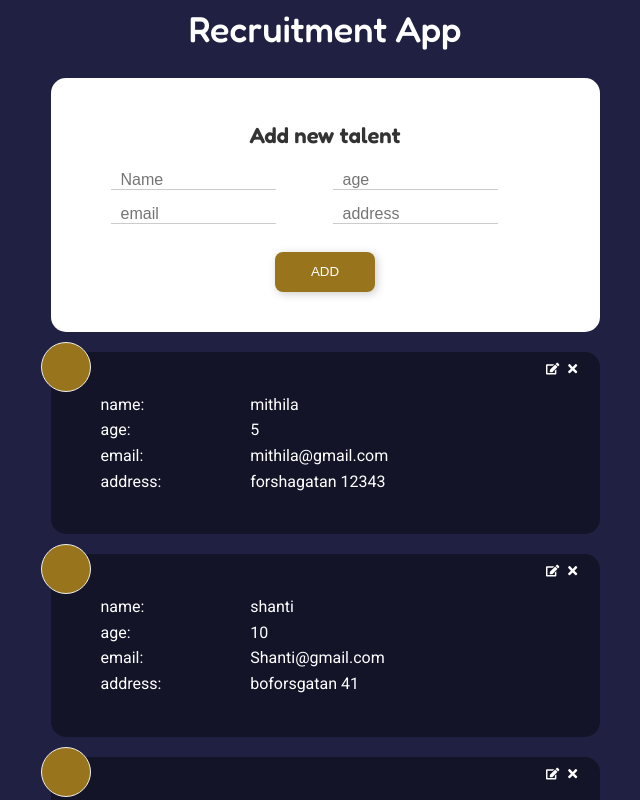
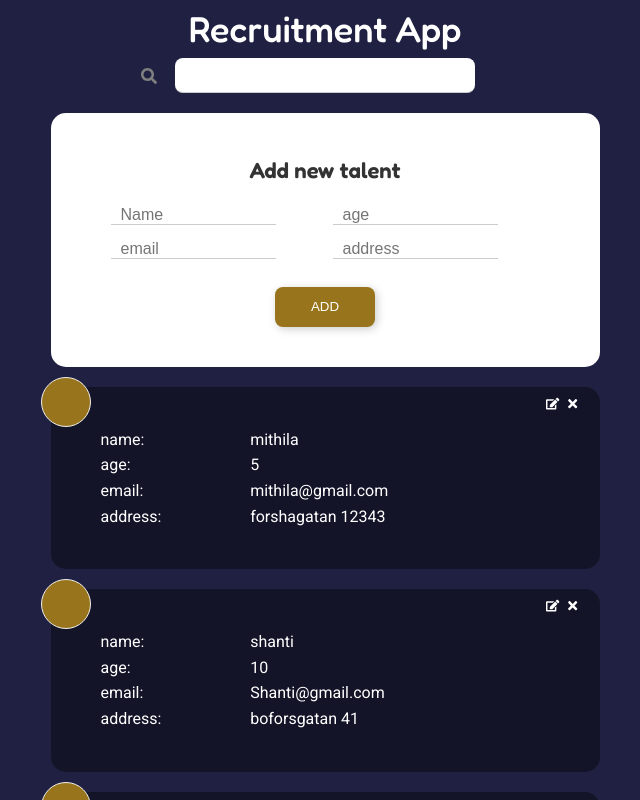
Before and after one commit to Mithila91/recruitment-application, a React (Create React App) app: page / in a window 1280 px wide. Shown: the top 800 px of the page, without its empty margins (315-955 px from the left). Built offline with nearby package versions, Linux system fonts and the light colour scheme.

Commit message:
[WIP]added searchbar for visual purposes

```diff
--- a/public/index.html
+++ b/public/index.html
@@ -13,7 +13,7 @@
 
     <link rel="manifest" href="%PUBLIC_URL%/manifest.json" />
 
-    <title>React App</title>
+    <title>Recruitment App</title>
   </head>
   <body>
     <noscript>You need to enable JavaScript to run this app.</noscript>
--- a/src/App.js
+++ b/src/App.js
@@ -5,7 +5,6 @@ import UserList from './components/UserList'
 import dummyData from './data/dummyData'
 import FormInput from './components/FormInput'
 import SearchUser from './components/SearchUser'
-import { FaSearch } from 'react-icons/fa'
 import { UserProvider } from './context/UserContext'
 
 function App() {
@@ -26,6 +25,7 @@ function App() {
   return (
     <UserProvider>
       <Header text="Recruitment App" />
+      <SearchUser />
       <div className="container">
         <FormInput handleAdd={addUser} />
         <UserList users={users} handleDelete={deleteUser} />
```
